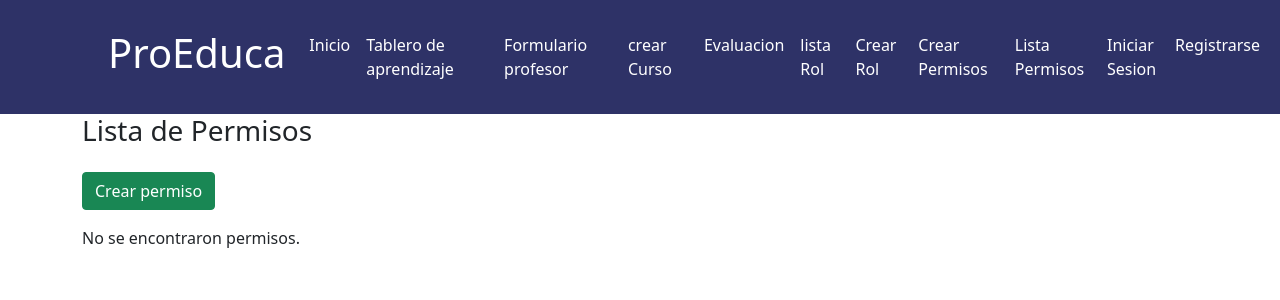
After one commit to jvillarroelp/TIS_E-Learning_Project, a PHP site: page /listPermisos in a window 1280 px wide. The commit adds this page. Shown: the top 300 px of the page. Run offline with PHP 8.4, Linux system fonts and the light colour scheme; data that the repository does not hold is empty.

Commit message:
vista de roles y permisos

```diff
--- /dev/null
+++ b/app/controllers/PermisosController.php
@@ -0,0 +1,51 @@
+<?php
+
+namespace app\controllers;
+
+use app\core\Application;
+use app\core\Controller;
+use app\core\Request;
+use app\core\Response;
+use app\models\Roles;
+use app\models\Permisos;
+
+class PermisosController extends Controller
+{
+    public function create(Request $request, Response $response)
+    {
+        $permisos = new Permisos();  // Crear una nueva instancia del modelo Roles
+
+        // Si la solicitud es POST (cuando se envía el formulario)
+        if ($request->isPost()) {
+            $permisos->loadData($request->getBody());  // Cargar los datos del formulario
+
+            // Validar y guardar los datos
+            if ($permisos->validate() && $permisos->save()) {
+                Application::$app->session->setFlash('success', 'Rol guardado correctamente');
+                // Redirigir a la página de roles o donde sea necesario
+                return $response->redirect('/permisos');  // Cambia esta ruta si es necesario
+            }
+        }
+
+        // Si no es un POST (solicitud GET), simplemente renderiza el formulario vacío
+        return $this->render('permisos', [
+            'model' => $permisos,  // Pasamos el modelo para que esté disponible en la vista
+        ]);
+    }
+    // Método para mostrar todos los roles
+    public function index(Request $request, Response $response)
+    {
+        // Usar el método estático findAllRecords de Roles para obtener todos los roles
+        $permisos = Permisos::findAllRecords();  // Recuperar todos los roles
+
+        // Verificación: Muestra los roles obtenidos para depuración
+
+        // Renderizar la vista 'roles-list' y pasar los roles obtenidos
+        return $this->render('listPermisos', [
+            'permisos' => $permisos,
+        ]);
+    }
+
+    // Método para crear un rol
+
+}
--- a/app/models/Permisos.php
+++ b/app/models/Permisos.php
@@ -1,33 +1,32 @@
 <?php
+
 namespace app\models;
 
 use app\core\DbModel;
 
 class Permisos extends DbModel
 {
-
-    public string $NOMBRE_PERMISO = '';
+    public string $NOMBRE = '';  // Define la propiedad NOMBRE
 
     public function tableName(): string
     {
-        return 'permisos';  // Tabla de permisos
+        return 'permisos';  // Asegúrate de que el nombre de la tabla sea correcto
     }
 
     public function primaryKey(): string
     {
-        return 'ID_PERMISO';  // Clave primaria
+        return 'ID_PERMISO';  // Asegúrate de que esta sea la clave primaria de tu tabla
     }
 
     public function attributes(): array
     {
-        return ['NOMBRE'];  // Atributos de la tabla
+        return ['NOMBRE'];  // Define que la propiedad NOMBRE es un atributo de la tabla
     }
+
     public function rules(): array
     {
         return [
-
-            'NOMBRE' => [self::RULE_REQUIRED],
-
+            'NOMBRE' => [self::RULE_REQUIRED],  // Asegúrate de que la propiedad NOMBRE esté incluida en las reglas
         ];
     }
 }
--- a/app/models/Profesor.php
+++ b/app/models/Profesor.php
@@ -10,7 +10,7 @@ class Profesor extends DbModel
 
     public function tableName(): string
     {
-        return 'DOCENTE';  // Nombre de la tabla
+        return 'docente';  // Nombre de la tabla
     }
 
     public function primaryKey(): string
--- a/app/models/Roles.php
+++ b/app/models/Roles.php
@@ -14,7 +14,7 @@ class Roles extends DbModel
 
     public function primaryKey(): string
     {
-        return 'ID';  // Asegúrate de que 'ID' es la clave primaria en tu tabla
+        return 'ID_ROL';  // Asegúrate de que 'ID' es la clave primaria en tu tabla
     }
 
     public function attributes(): array
--- a/app/public/index.php
+++ b/app/public/index.php
@@ -7,6 +7,9 @@ use app\controllers\CursoController;
 use app\core\Application;
 use app\models\Profesor;
 use app\controllers\RolesController;
+use app\models\Permisos;
+
+use app\controllers\PermisosController;
 
 require_once __DIR__ . '/../vendor/autoload.php';
 $dotenv = Dotenv\Dotenv::createImmutable(dirname(__DIR__));
@@ -47,4 +50,8 @@ $app->router->get('/roles', [RolesController::class, 'create']);
 $app->router->post('/roles', [RolesController::class, 'create']);
 $app->router->get('/listRoles', [RolesController::class, 'index']);
 
+$app->router->get('/permisos', [PermisosController::class, 'create']);
+$app->router->post('/permisos', [PermisosController::class, 'create']);
+$app->router->get('/listPermisos', [PermisosController::class, 'index']);
+
 $app->run();
--- a/app/views/layouts/main.php
+++ b/app/views/layouts/main.php
@@ -64,6 +64,12 @@ use app\core\Application;
                     <li class="nav-item">
                         <a class="nav-link  text-white" href="/roles" tabindex="-1" aria-disabled="true">Crear Rol</a>
                     </li>
+                    <li class="nav-item">
+                        <a class="nav-link  text-white" href="/permisos" tabindex="-1" aria-disabled="true">Crear Permisos</a>
+                    </li>
+                    <li class="nav-item">
+                        <a class="nav-link  text-white" href="/listPermisos" tabindex="-1" aria-disabled="true">Lista Permisos</a>
+                    </li>
                 </ul>
 
                 <?php if (Application::isGuest()): ?>
--- /dev/null
+++ b/app/views/listPermisos.php
@@ -0,0 +1,23 @@
+<h3>Lista de Permisos</h3>
+<a href="/permisos" class="btn btn-success mt-3 mb-3">Crear permiso</a>
+
+<?php if (count($permisos) > 0): ?>
+    <table class="table table-bordered">
+        <thead>
+            <tr>
+                <th>ID Permiso</th>
+                <th>Nombre</th>
+            </tr>
+        </thead>
+        <tbody>
+            <?php foreach ($permisos as $permiso): ?>
+                <tr>
+                    <td><?= $permiso->ID_PERMISO ?></td>
+                    <td><?= $permiso->NOMBRE ?></td>
+                </tr>
+            <?php endforeach; ?>
+        </tbody>
+    </table>
+<?php else: ?>
+    <p>No se encontraron permisos.</p>
+<?php endif; ?>
```
Also changed, not shown: app/controllers/RolesController.php (+15 -9 lines), app/views/listRoles.php (+7 -3 lines), app/views/permisos.php (added, +10 -0 lines), app/views/roles.php (+11 -3 lines).
